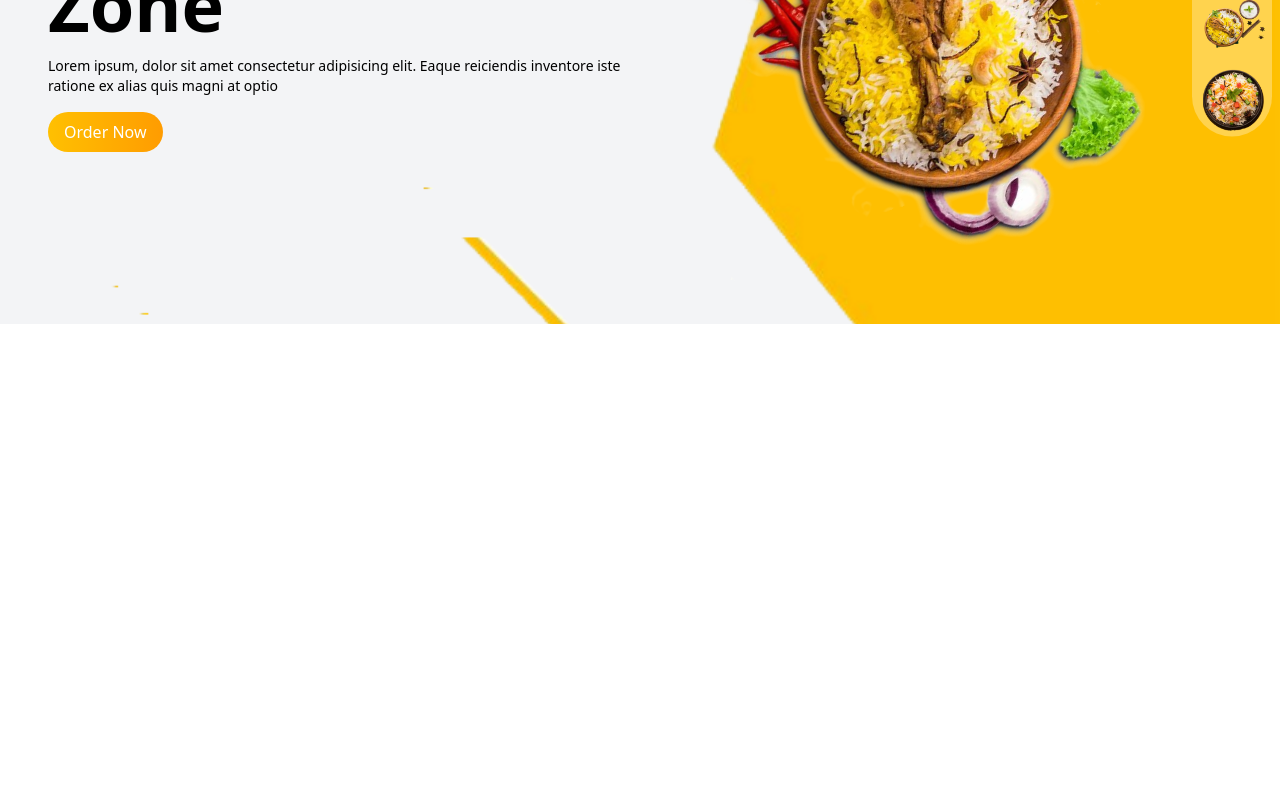
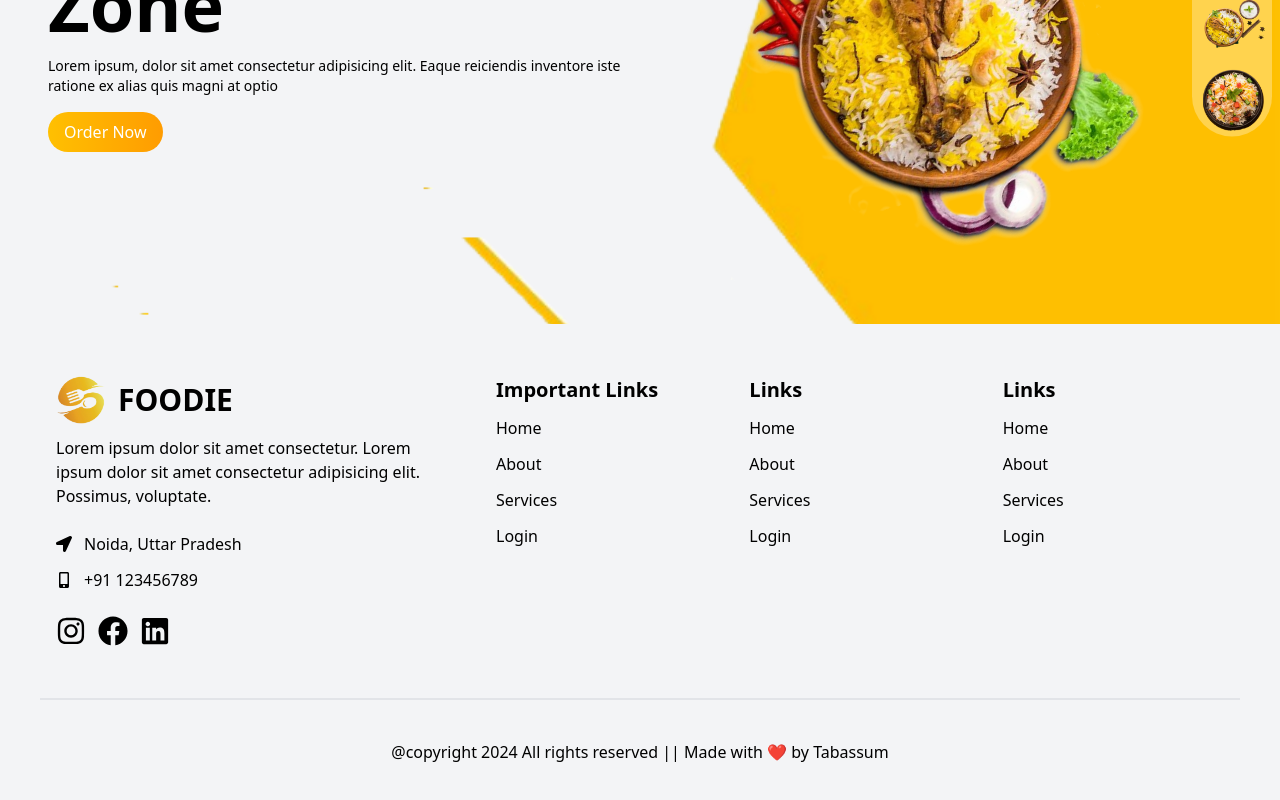
Before and after one commit to NusratTabassum3/FoodieZone-React-TailwindCSS, a React (Vite) app: page / in a window 1280 px wide. Shown: the part 332-1132 px from the top of the page. Before the commit the page ends 800 px from the top, so only its background shows below. Built offline with nearby package versions, Linux system fonts and the light colour scheme.

Commit message:
Create Fotter Section

```diff
--- a/src/App.jsx
+++ b/src/App.jsx
@@ -1,12 +1,13 @@
 import React from "react";
 import Navbar from "./components/Navbar/Navbar";
 import Hero from "./components/Hero/Hero";
-
+import Footer from "./components/Footer/Footer";
 const App = () => {
   return (
     <div>
       <Navbar />
       <Hero />
+      <Footer />
     </div>
   );
 };
--- /dev/null
+++ b/src/components/Footer/Footer.jsx
@@ -0,0 +1,100 @@
+import React, { useState } from "react";
+import {
+  FaFacebook,
+  FaInstagram,
+  FaLinkedin,
+  FaLocationArrow,
+  FaMobileAlt,
+} from "react-icons/fa";
+import footerLogo from "../../assets/food-logo.png";
+
+const Footer = () => {
+  return (
+    <div className="bg-gray-100 dark:bg-gray-950">
+      <section className="max-w-[1200px] mx-auto">
+        <div className=" grid md:grid-cols-3 py-5">
+          <div className=" py-8 px-4 ">
+            <h1 className="sm:text-3xl text-xl font-bold sm:text-left text-justify mb-3 flex items-center gap-3">
+              <img src={footerLogo} alt="Logo" className="max-w-[50px]" />
+              FOODIE
+            </h1>
+            <p className="">
+              Lorem ipsum dolor sit amet consectetur. Lorem ipsum dolor sit amet
+              consectetur adipisicing elit. Possimus, voluptate.{" "}
+            </p>
+            <br />
+            <div className="flex items-center gap-3">
+              <FaLocationArrow />
+              <p>Noida, Uttar Pradesh</p>
+            </div>
+            <div className="flex items-center gap-3 mt-3">
+              <FaMobileAlt />
+              <p>+91 123456789</p>
+            </div>
+            {/* Social Handle */}
+            <div className="flex items-center gap-3 mt-6">
+              <a href="#">
+                <FaInstagram className="text-3xl" />
+              </a>
+              <a href="#">
+                <FaFacebook className="text-3xl" />
+              </a>
+              <a href="#">
+                <FaLinkedin className="text-3xl" />
+              </a>
+            </div>
+          </div>
+          <div className="grid grid-cols-2 sm:grid-cols-3 col-span-2 md:pl-10 ">
+            <div className="">
+              <div className="py-8 px-4 ">
+                <h1 className="sm:text-xl text-xl font-bold sm:text-left text-justify mb-3">
+                  Important Links
+                </h1>
+                <ul className={`flex flex-col gap-3`}>
+                  <li className="cursor-pointer">Home</li>
+                  <li className="cursor-pointer">About</li>
+                  <li className="cursor-pointer">Services</li>
+                  <li className="cursor-pointer">Login</li>
+                </ul>
+              </div>
+            </div>
+            <div className="">
+              <div className="py-8 px-4 ">
+                <h1 className="sm:text-xl text-xl font-bold sm:text-left text-justify mb-3">
+                  Links
+                </h1>
+                <ul className="flex flex-col gap-3">
+                  <li className="cursor-pointer">Home</li>
+                  <li className="cursor-pointer">About</li>
+                  <li className="cursor-pointer">Services</li>
+                  <li className="cursor-pointer">Login</li>
+                </ul>
+              </div>
+            </div>
+            <div className="">
+              <div className="py-8 px-4 ">
+                <h1 className="sm:text-xl text-xl font-bold sm:text-left text-justify mb-3">
+                  Links
+                </h1>
+                {/* <ul className="list-disc list-inside"> */}
+                <ul className="flex flex-col gap-3">
+                  <li className="cursor-pointer">Home</li>
+                  <li className="cursor-pointer">About</li>
+                  <li className="cursor-pointer">Services</li>
+                  <li className="cursor-pointer">Login</li>
+                </ul>
+              </div>
+            </div>
+          </div>
+        </div>
+        <div>
+          <div className="text-center py-10 border-t-2 border-gray-300/50">
+            @copyright 2024 All rights reserved || Made with ❤️ by Tabassum
+          </div>
+        </div>
+      </section>
+    </div>
+  );
+};
+
+export default Footer;
```
